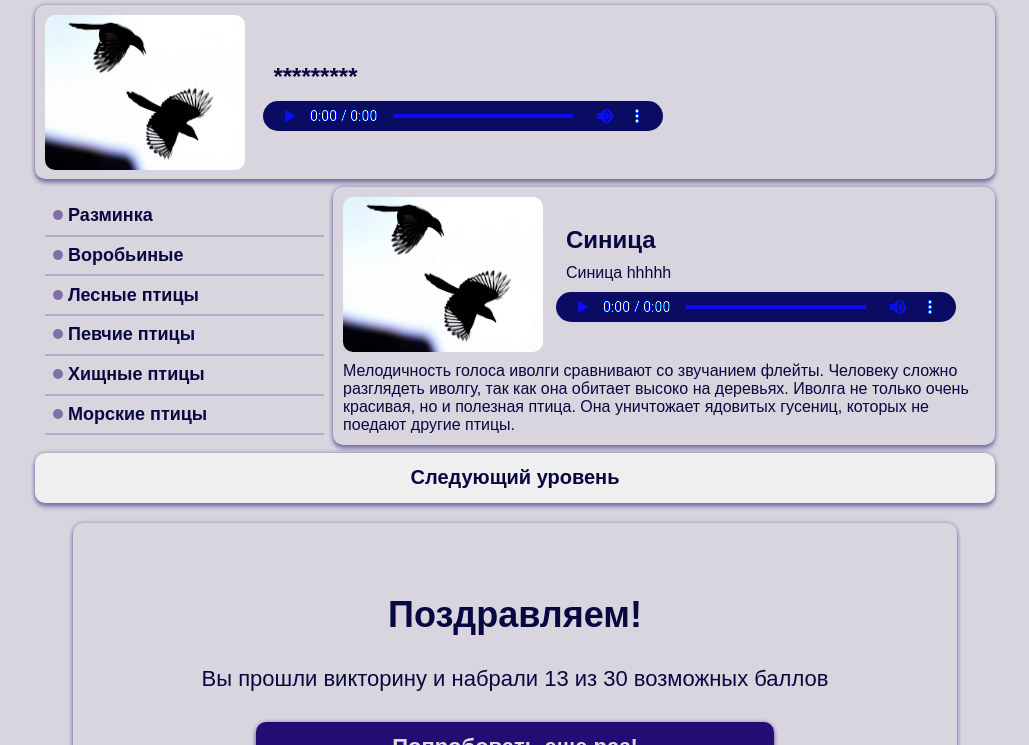
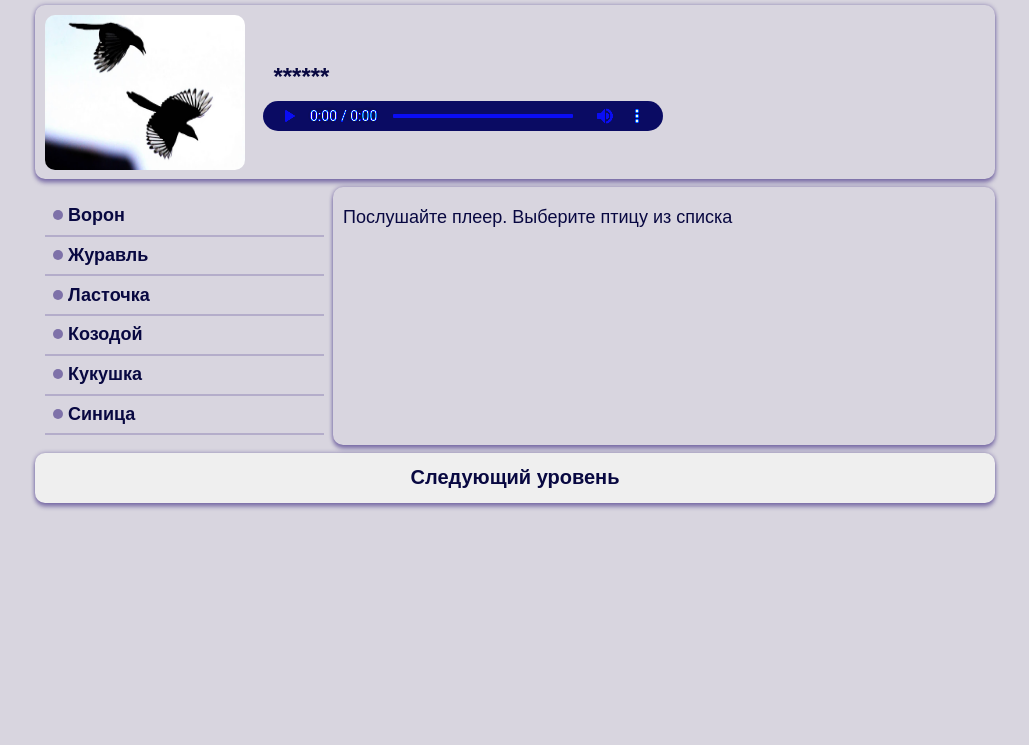
Before and after one commit to Rekaterina/songbird, a React app in the folder songbird/: page / in a window 1280 px wide. Shown: the part 143-888 px from the top of the page, without its empty margins (125-1154 px from the left). After the commit the page ends 800 px from the top, so only its background shows below. Built offline with nearby package versions, Linux system fonts and the light colour scheme.

Commit message:
feat: add some functionality

```diff
--- a/songbird/src/components/App/App.js
+++ b/songbird/src/components/App/App.js
@@ -5,11 +5,64 @@ import AppMain from '../AppMain/AppMain';
 import './App.css';
 
 class App extends Component {
+  constructor(props) {
+    super(props);
+    this.state = {
+      score: 0,
+      typeQuizIndex: 0,
+      randomBirdIndex: this.getRandomNumber(0, 5),
+      isAnswerChosen: false,
+      chosenBirdIndex: null,
+      isAnswerTrue: false,
+      isQuizOver: false,
+      isNextLevelActive: false,
+    };
+  }
+
+  getRandomNumber(min, max) {
+    return Math.round(Math.random() * (max - min) + min);
+  }
+
+  toggleFlagIsAnswerChosen() {
+    this.setState({
+      isAnswerChosen: true
+    });
+  }
+
+  toggleFlagIsAnswerTrue() {
+    this.setState({
+      isAnswerTrue: true
+    });
+  }
+
+  setChosenBirdIndex(index) {
+    this.setState({
+      chosenBirdIndex: index
+    });
+  }
+
+  toggleFlagIsNextLevelActive() {
+    this.setState({
+      isNextLevelActive: true
+    });
+    document.querySelector('.next-button').classList.add('next-button-active');
+  }
+
   render() {
     return (
       <div className="app">
-        <AppHeader />
-        <AppMain />
+        <AppHeader score={this.state.score} />
+        <AppMain typeQuizIndex={this.state.typeQuizIndex}
+                 randomBirdIndex={this.state.randomBirdIndex}
+                 chosenBirdIndex={this.state.chosenBirdIndex}
+                 isAnswerChosen={this.state.isAnswerChosen}
+                 isAnswerTrue={this.state.isAnswerTrue}
+                 toggleFlagIsAnswerChosen={this.toggleFlagIsAnswerChosen.bind(this)}
+                 toggleFlagIsAnswerTrue={this.toggleFlagIsAnswerTrue.bind(this)}
+                 toggleFlagIsNextLevelActive={this.toggleFlagIsNextLevelActive.bind(this)}
+                 setChosenBirdIndex={this.setChosenBirdIndex.bind(this)}
+                 isQuizOver={this.state.isQuizOver}
+                 score={this.state.score} />
       </div>
     );
   }
--- a/songbird/src/components/AppHeader/AppHeader.js
+++ b/songbird/src/components/AppHeader/AppHeader.js
@@ -7,12 +7,12 @@ import quizTypeData from '../../quizTypeData';
 
 import './AppHeader.css';
 
-const AppHeader = () => {
+function AppHeader(props) {
   return (
     <div className="app-header">
       <div className="top-bar">
         <Logo />
-        <Score />
+        <Score score={props.score}/>
       </div>
       <QuizTypeList quizTypeData={quizTypeData}/>
    </div>
--- a/songbird/src/components/AppMain/AppMain.css
+++ b/songbird/src/components/AppMain/AppMain.css
@@ -7,6 +7,7 @@
 
 .quiz-description {
   display: flex;
+  width: 100%;
   margin: 1vh 0;
 }
 
--- a/songbird/src/components/AppMain/AppMain.js
+++ b/songbird/src/components/AppMain/AppMain.js
@@ -6,18 +6,35 @@ import BirdList from '../BirdList/BirdList';
 import BirdCard from '../BirdCard/BirdCard';
 import NextButton from '../NextButton/NextButton';
 import ResultCard from '../ResultCard/ResultCard';
+import birdsData from '../../birdsData';
 
-class AppMain extends React.Component {
-  render() {
+function AppMain(props) {
+  if (props.isQuizOver) {
+    return <ResultCard score={props.score} />
+  } else {
     return (
       <div className="app-main">
-        <QuizCard />
+        <QuizCard birdsData={birdsData}
+                  typeQuizIndex={props.typeQuizIndex}
+                  randomBirdIndex={props.randomBirdIndex}
+                  isAnswerTrue={props.isAnswerTrue} />
         <div className="quiz-description">
-          <BirdList />
-          <BirdCard />
+          <BirdList birdsData={birdsData}
+                    typeQuizIndex={props.typeQuizIndex}
+                    chosenBirdIndex={props.chosenBirdIndex}
+                    randomBirdIndex={props.randomBirdIndex}
+                    isAnswerChosen={props.isAnswerChosen}
+                    isAnswerTrue={props.isAnswerTrue}
+                    toggleFlagIsAnswerChosen={props.toggleFlagIsAnswerChosen}
+                    toggleFlagIsAnswerTrue={props.toggleFlagIsAnswerTrue}
+                    toggleFlagIsNextLevelActive={props.toggleFlagIsNextLevelActive}
+                    setChosenBirdIndex={props.setChosenBirdIndex} />
+          <BirdCard birdsData={birdsData}
+                    typeQuizIndex={props.typeQuizIndex}
+                    chosenBirdIndex={props.chosenBirdIndex}
+                    isAnswerChosen={props.isAnswerChosen}/>
         </div>
         <NextButton />
-        <ResultCard />
       </div>
     );
   }
--- a/songbird/src/components/Audio/Audio.js
+++ b/songbird/src/components/Audio/Audio.js
@@ -2,17 +2,11 @@ import React from 'react';
 
 import './Audio.css';
 
-class Audio extends React.Component {
-
-  state = {
-
-  }
-
-  render() {
-    return (
-      <audio className="audio" src="https://www.xeno-canto.org/sounds/uploaded/BLMSIUFTFU/XC512582-190604_1087_Grus_tok.mp3" controls></audio>
-    );
-  }
+function Audio(props) {
+  const { birdsData, typeQuizIndex, birdIndex } = props;
+  return (
+    <audio className="audio" src={birdsData[typeQuizIndex][birdIndex].audio} controls></audio>
+  );
 }
 
 export default Audio;
--- a/songbird/src/components/BirdCard/BirdCard.css
+++ b/songbird/src/components/BirdCard/BirdCard.css
@@ -30,6 +30,7 @@
 
 .bird-card-text {
   margin-top: 10px;
+  font-size: 18px;
 }
 
 @media (max-width: 768px) {
--- a/songbird/src/components/BirdCard/BirdCard.js
+++ b/songbird/src/components/BirdCard/BirdCard.js
@@ -4,25 +4,35 @@ import BirdImage from '../BirdImage/BirdImage';
 import Audio from '../Audio/Audio';
 import './BirdCard.css';
 
-class BirdCard extends React.Component {
-  render() {
+function BirdCard(props) {
+  const { birdsData, chosenBirdIndex, typeQuizIndex } = props;
+  if (props.isAnswerChosen) {
     return (
       <div className="bird-card">
         <div className="bird-card-main-content">
-          <BirdImage />
+          <BirdImage birdImage={birdsData[typeQuizIndex][chosenBirdIndex].image} />
           <div className="bird-card-audio-container">
-            <span className="bird-card-name">Синица</span>
-            <span className="bird-card-latin-name">Синица hhhhh</span>
-            <Audio />
+            <span className="bird-card-name">{birdsData[typeQuizIndex][chosenBirdIndex].name}</span>
+            <span className="bird-card-latin-name">{birdsData[typeQuizIndex][chosenBirdIndex].species}</span>
+            <Audio typeQuizIndex={props.typeQuizIndex}
+                   birdIndex={props.chosenBirdIndex}
+                   birdsData={props.birdsData} />
           </div>
         </div>
         <p className="bird-card-text">
-        Мелодичность голоса иволги сравнивают со звучанием флейты.
-         Человеку сложно разглядеть иволгу, так как она обитает высоко на деревьях. Иволга не только очень красивая, но и  полезная птица.
-         Она уничтожает ядовитых гусениц, которых не поедают другие птицы.
+          {birdsData[typeQuizIndex][chosenBirdIndex].description}
         </p>
       </div>
     );
+  } else {
+    return (
+      <div className="bird-card">
+        <p className="bird-card-text">
+          Послушайте плеер.
+          Выберите птицу из списка
+        </p>
+      </div>
+    )
   }
 }
 
--- a/songbird/src/components/BirdImage/BirdImage.js
+++ b/songbird/src/components/BirdImage/BirdImage.js
@@ -1,11 +1,11 @@
 import React from 'react';
 
 import './BirdImage.css';
-import bird from '../../image/bird.jpg';
 
-const BirdImage = () => {
+function BirdImage(props) {
+  const { birdImage } = props;
   return (
-    <img src={bird} className="bird-image" alt="bird"/>
+    <img src={birdImage} className="bird-image" alt="bird"/>
   );
 }
 
--- a/songbird/src/components/BirdItem/BirdItem.js
+++ b/songbird/src/components/BirdItem/BirdItem.js
@@ -2,15 +2,32 @@ import React from 'react';
 
 import './BirdItem.css';
 
-class BirdItem extends React.Component {
-  render() {
+function BirdItem(props) {
+  function handleClick({ target }) {
+    const { randomBirdIndex, birdsData, typeQuizIndex, isAnswerTrue } = props;
+    const randomBirdName = birdsData[typeQuizIndex][randomBirdIndex].name;
+    const chosenBirdName = target.tagName === 'LI' ? target.innerText : target.parentNode.innerText;
+    const chosenBirdNameIndex =  birdsData[typeQuizIndex].map((item) => item.name).indexOf(chosenBirdName);
+    if (target.innerText === randomBirdName || target.parentNode.innerText === randomBirdName) {
+      target.tagName === 'LI' ? target.firstElementChild.classList.add('green') : target.classList.add('green');
+      props.toggleFlagIsAnswerChosen();
+      props.toggleFlagIsAnswerTrue();
+      props.toggleFlagIsNextLevelActive();
+      props.setChosenBirdIndex(chosenBirdNameIndex);
+    } else {
+      if (!isAnswerTrue) {
+        target.tagName === 'LI' ? target.firstElementChild.classList.add('red') : target.classList.add('red');
+      }
+      props.toggleFlagIsAnswerChosen();
+      props.setChosenBirdIndex(chosenBirdNameIndex);
+    }
+  }
     return (
-      <li className="bird-item">
+      <li className="bird-item" onClick={handleClick}>
         <span className="bird-item-indicator"></span>
-        {this.props.value}
+        {props.value}
       </li>
     );
-  }
 }
 
 export default BirdItem;
--- a/songbird/src/components/BirdList/BirdList.js
+++ b/songbird/src/components/BirdList/BirdList.js
@@ -3,24 +3,27 @@ import React from 'react';
 import BirdItem from '../BirdItem/BirdItem';
 import './BirdList.css';
 
-class BirdList extends React.Component {
-
-  renderBirdItem(i) {
-    return <BirdItem value={i} />;
-  }
-
-  render() {
-    return (
-      <ul className="bird-list">
-        {this.renderBirdItem('Разминка')}
-        {this.renderBirdItem('Воробьиные')}
-        {this.renderBirdItem('Лесные птицы')}
-        {this.renderBirdItem('Певчие птицы')}
-        {this.renderBirdItem('Хищные птицы')}
-        {this.renderBirdItem('Морские птицы')}
-      </ul>
-    );
-  }
+function BirdList(props) {
+  const { birdsData, typeQuizIndex } = props;
+  const listItems = birdsData[typeQuizIndex].map((item, index) =>
+    <BirdItem key={index}
+              value={item.name}
+              randomBirdIndex={props.randomBirdIndex}
+              chosenBirdIndex={props.chosenBirdIndex}
+              typeQuizIndex={props.typeQuizIndex}
+              birdsData={props.birdsData}
+              isAnswerChosen={props.isAnswerChosen}
+              isAnswerTrue={props.isAnswerTrue}
+              toggleFlagIsAnswerChosen={props.toggleFlagIsAnswerChosen}
+              toggleFlagIsAnswerTrue={props.toggleFlagIsAnswerTrue}
+              toggleFlagIsNextLevelActive={props.toggleFlagIsNextLevelActive}
+              setChosenBirdIndex={props.setChosenBirdIndex} />
+  );
+  return (
+    <ul className="bird-list">
+      {listItems}
+    </ul>
+  );
 }
 
 export default BirdList;
--- a/songbird/src/components/NextButton/NextButton.css
+++ b/songbird/src/components/NextButton/NextButton.css
@@ -16,4 +16,5 @@
 .next-button-active {
   color: rgb(224, 222, 222);
   background-color: rgb(35, 13, 116);
+  cursor: pointer;
 }
--- a/songbird/src/components/QuizCard/QuizCard.js
+++ b/songbird/src/components/QuizCard/QuizCard.js
@@ -3,20 +3,25 @@ import React from 'react';
 import './QuizCard.css';
 import BirdImage from '../BirdImage/BirdImage';
 import Audio from '../Audio/Audio';
+import bird from '../../image/bird.jpg';
 
-class QuizCard extends React.Component {
-
-  render() {
-    return (
-      <div className="quiz-card">
-        <BirdImage />
-        <div className="quiz-card-audio-container">
-          <span className="quiz-card-bird-name">*********</span>
-          <Audio />
-        </div>
+function QuizCard(props) {
+  const { randomBirdIndex, birdsData, typeQuizIndex, isAnswerTrue } = props;
+  return (
+    <div className="quiz-card">
+     {isAnswerTrue ? (
+        <BirdImage birdImage={birdsData[typeQuizIndex][randomBirdIndex].image} />
+      ) : (
+        <BirdImage birdImage={bird} />
+      )}
+      <div className="quiz-card-audio-container">
+        <span className="quiz-card-bird-name">{isAnswerTrue ? `${birdsData[typeQuizIndex][randomBirdIndex].name}` : '******'}</span>
+        <Audio typeQuizIndex={props.typeQuizIndex}
+               birdIndex={props.randomBirdIndex}
+               birdsData={props.birdsData} />
       </div>
-    );
-  }
+    </div>
+  );
 }
 
 export default QuizCard;
--- a/songbird/src/components/ResultCard/ResultCard.js
+++ b/songbird/src/components/ResultCard/ResultCard.js
@@ -3,17 +3,15 @@ import React from 'react';
 import StartButton from '../StartButton/StartButton';
 import './ResultCard.css';
 
-class ResultCard extends React.Component {
-  render() {
+function ResultCard(props) {
     return (
       <div className="result-card">
         <p className="result-card-congratulation">Поздравляем!</p>
-        <p className="result-card-text">Вы прошли викторину и набрали 13 из 30 возможных баллов</p>
+        <p className="result-card-text">Вы прошли викторину и набрали {props.score} из 30 возможных баллов</p>
         <StartButton />
       </div>
 
     );
-  }
 }
 
 export default ResultCard;
--- a/songbird/src/components/Score/Score.js
+++ b/songbird/src/components/Score/Score.js
@@ -1,10 +1,9 @@
 import React from 'react';
 import './Score.css';
 
-const Score = () => {
-  let score = 'Счёт: 20';
+function Score (props) {
   return (
-    <div className="score">{score}</div>
+    <div className="score">Счёт: {props.score}</div>
   );
 }
 
--- a/songbird/src/index.css
+++ b/songbird/src/index.css
@@ -7,4 +7,5 @@ body {
   background-color: rgb(216, 213, 223);
   font-family: Arial, Helvetica, sans-serif;
   color: rgb(8, 8, 65);
+  user-select: none;
 }
```
Also changed, not shown: songbird/src/components/BirdItem/BirdItem.css (+8 -0 lines).
